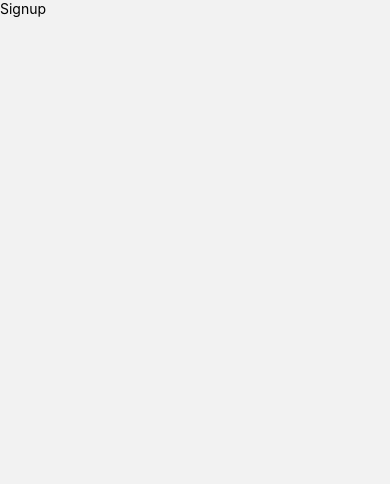
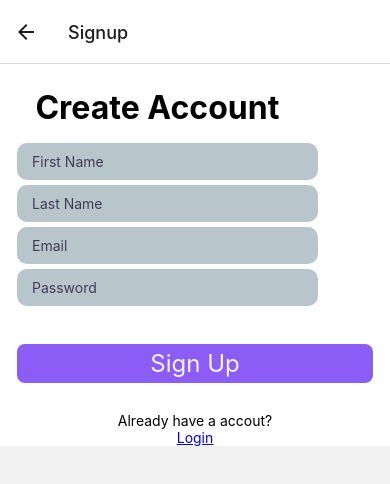
Before and after one commit to jerrelblankenship/youChat2, a React Native app: screen /Signup in a window 390 px wide. Shown: the top 484 px of the page. Built offline with nearby package versions, Linux system fonts and the light colour scheme; no server answers.

Commit message:
Finished the initial design of the Signup page.

```diff
--- a/app/navigation/LoginNavigation.tsx
+++ b/app/navigation/LoginNavigation.tsx
@@ -19,7 +19,7 @@ function LoginNavigator() {
                 <Stack.Screen
                     name="Signup"
                     component={Signup}
-                    options={{ headerShown: false }}
+                    options={{ headerShown: true }}
                 />
                 <Stack.Screen
                     name="Login"
--- a/app/screens/Greeting.tsx
+++ b/app/screens/Greeting.tsx
@@ -24,7 +24,7 @@ const Greeting = ({ navigation }: NavigatingProperties) => {
             <View style={{ marginTop: 125, paddingHorizontal: 5 }}>
                 <Heading content="Welcome to YouChat2" />
             </View>
-            <View style={{ marginVertical: 15 }}>
+            <View style={{ marginVertical: 15, width: '80%' }}>
                 <TouchableOpacity
                     style={styles.inputTop}
                     onPress={() => navigation.navigate('Login')}
--- a/app/screens/Signup.tsx
+++ b/app/screens/Signup.tsx
@@ -1,14 +1,78 @@
-import { StyleSheet, Text, View } from 'react-native'
-import React from 'react'
+import { SafeAreaView, StyleSheet, Text, TextInput, TouchableOpacity, View } from 'react-native'
+import React, { useState } from 'react'
+import colors from '@/assets/colors'
+import CustomButton from '@/app/components/CustomButton'
+import Heading from '@/app/components/Heading'
+import { NavigatingProperties } from '@/app/navigation/NavigatingProperties'
 
-const Signup = () => {
+const Signup = ({navigation}: NavigatingProperties) => {
+  const [firstName, setFirstName] = useState('');
+    const [lastName, setLastName] = useState('');
+    const [email, setEmail] = useState<string>('');
+    const [password, setPassword] = useState<string>('');
+
   return (
-    <View>
-      <Text>Signup</Text>
-    </View>
+    <SafeAreaView style={{backgroundColor: 'white',paddingHorizontal: 7}}>
+            <View style={{marginTop: 24, width:'80%', justifyContent: 'center', alignItems: 'center'}}>
+                <Heading content="Create Account" />
+            </View>
+            <View style={{marginTop:10, marginHorizontal:10, width: '80%'}}>
+                <TextInput
+                    onChangeText={setFirstName}
+                    placeholder="First Name"
+                    placeholderTextColor={colors.textDark}
+                    value={firstName}
+                    style={styles.input}
+                />
+                <TextInput
+                    onChangeText={setLastName}
+                    placeholder="Last Name"
+                    placeholderTextColor={colors.textDark}
+                    value={lastName}
+                    style={styles.input}
+                />
+                <TextInput
+                    onChangeText={setEmail}
+                    placeholder="Email"
+                    placeholderTextColor={colors.textDark}
+                    value={email}
+                    style={styles.input}
+                />
+                <TextInput
+                    secureTextEntry
+                    onChangeText={setPassword}
+                    placeholder="Password"
+                    placeholderTextColor={colors.textDark}
+                    value={password}
+                    style={styles.input}
+                />
+            </View>
+            <View style={{marginTop: 15, paddingTop: 20}}>
+            <CustomButton
+                navigation={navigation}
+                bgColor={colors.primary}
+                textColor={colors.textWhite}
+                content="Sign Up"
+                //onPress={setupAccount}
+            />
+            </View>
+            <View style={{marginTop: 5, alignItems: 'center'}}>
+                <></>
+                <View style={{marginTop: 24, alignItems: 'center', justifyContent: 'center', width: '100%'}}>
+                    <Text>Already have a accout?</Text>
+                    <TouchableOpacity onPress={() => navigation.navigate('Login')}>
+                        <Text style={{color: 'blue', textDecorationLine: 'underline'}}>Login</Text>
+                    </TouchableOpacity>
+                </View>
+            </View>
+        </SafeAreaView>
   )
 }
 
 export default Signup
 
-const styles = StyleSheet.create({})
+const styles = StyleSheet.create({
+  input: {
+    backgroundColor: '#b8c5ca', borderRadius: 10, paddingVertical: 10, paddingHorizontal: 15, marginTop: 5
+  }
+})
```
